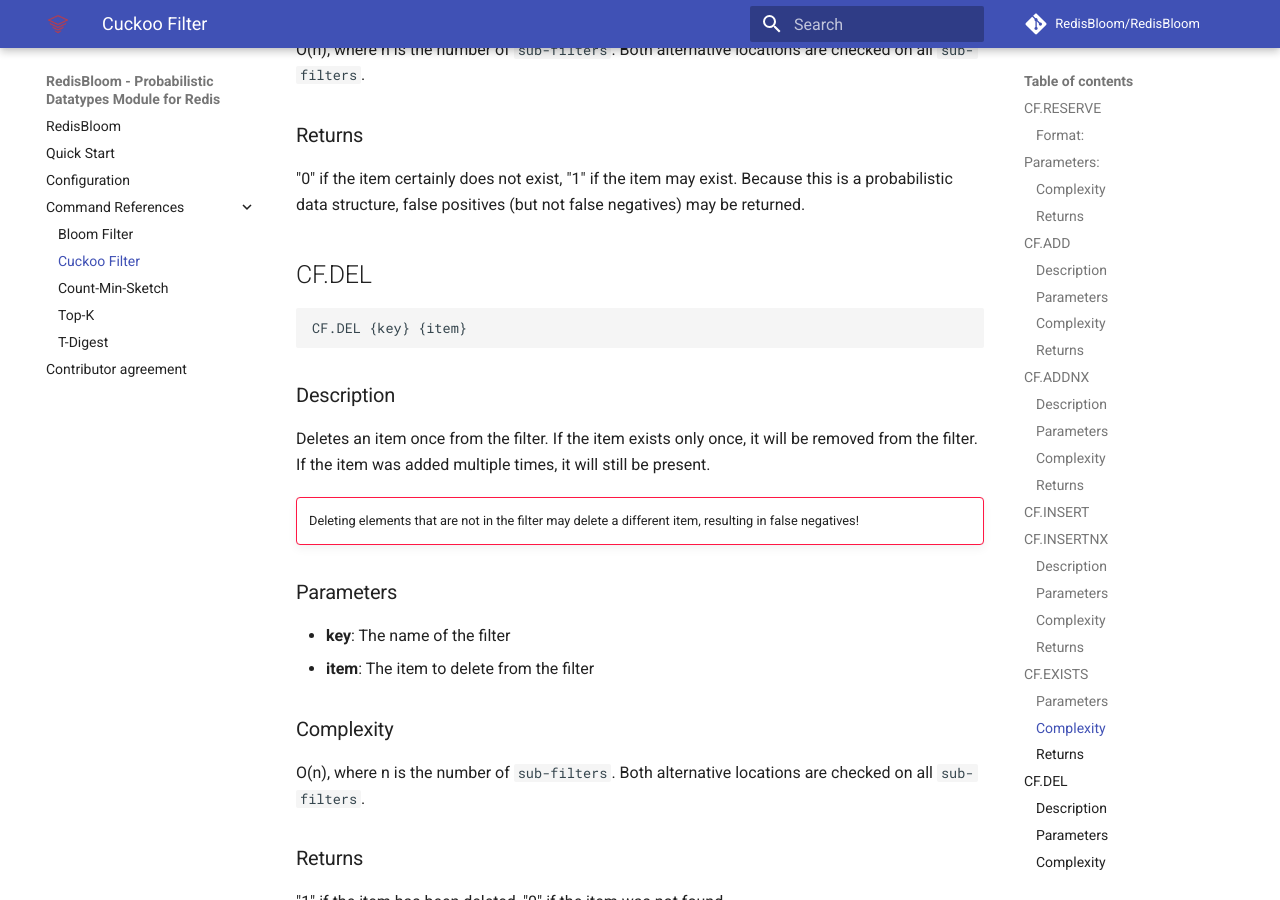
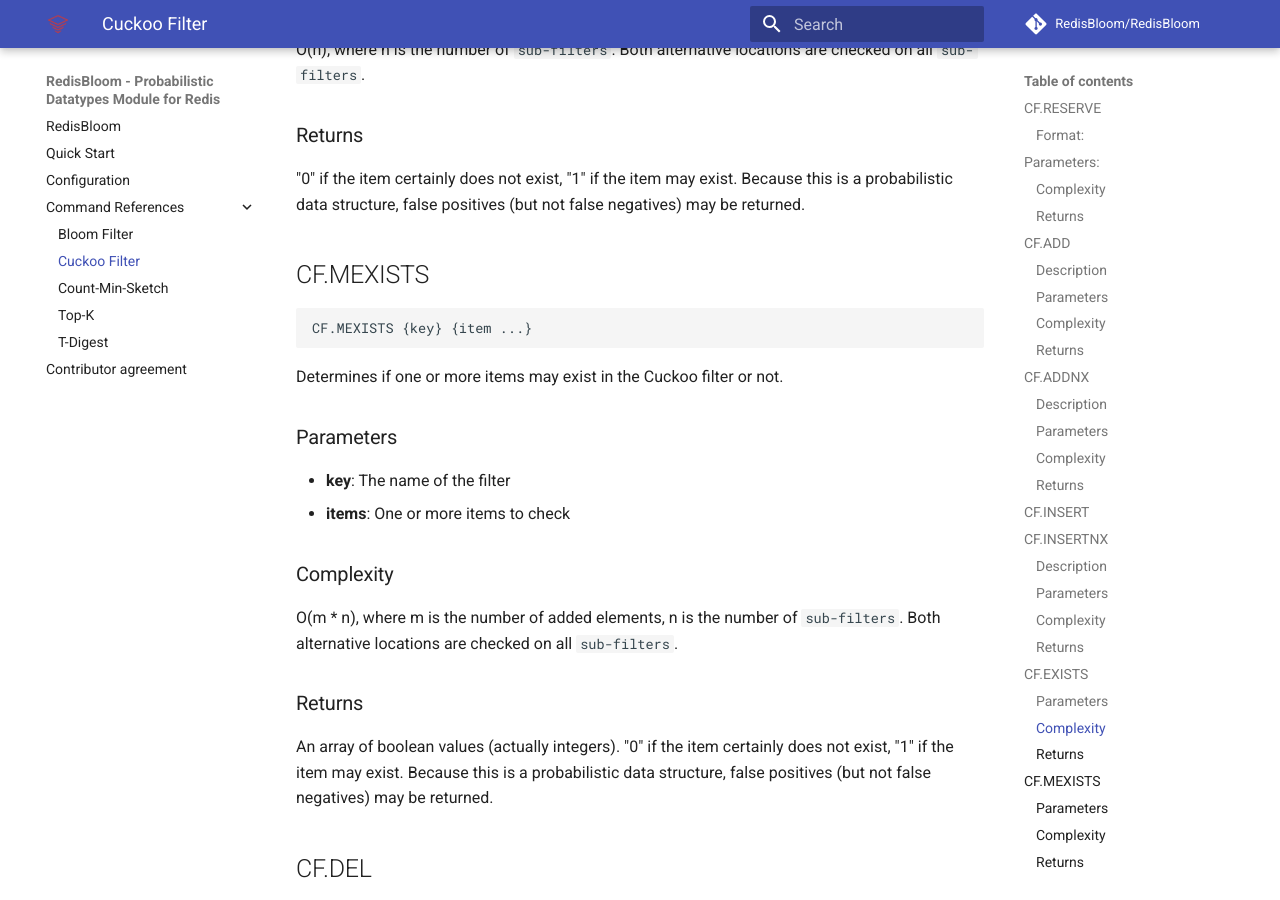
Before and after one commit to RedisBloom/RedisBloom, an MkDocs documentation site: the page built from docs/Cuckoo_Commands.md, in a window 1280 px wide and 900 px high, scrolled down 4841 px. Built offline with MkDocs 1.6.1 and Material for MkDocs 9.7.7, drawn with Linux system fonts in a browser that asks for light colours; comment, search, counter and statistics services are not loaded.

Commit message:
Minor: add CF.MEXISTS documentation

````diff
--- a/docs/Cuckoo_Commands.md
+++ b/docs/Cuckoo_Commands.md
@@ -216,6 +216,31 @@
 is a probabilistic data structure, false positives (but not false negatives) may
 be returned.
 
+## CF.MEXISTS
+
+```
+CF.MEXISTS {key} {item ...}
+```
+
+Determines if one or more items may exist in the Cuckoo filter or not.
+
+### Parameters
+
+* **key**: The name of the filter
+* **items**: One or more items to check
+
+### Complexity
+
+O(m * n), where m is the number of added elements, n is the number of `sub-filters`.
+Both alternative locations are checked on all `sub-filters`.
+
+### Returns
+
+An array of boolean values (actually integers).
+"0" if the item certainly does not exist, "1" if the item may exist. Because this
+is a probabilistic data structure, false positives (but not false negatives) may
+be returned.
+
 ## CF.DEL
 
 ```
````
